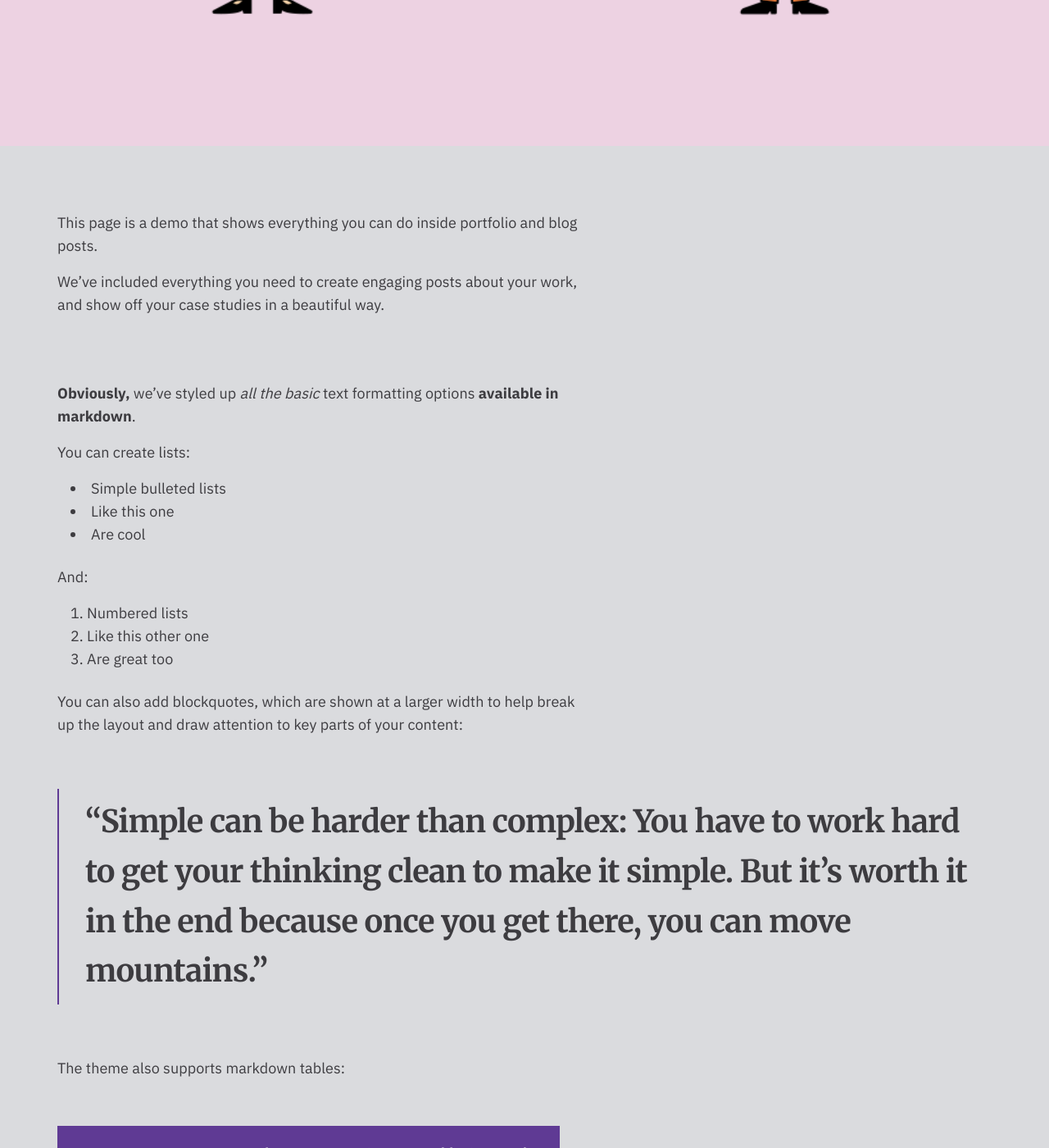
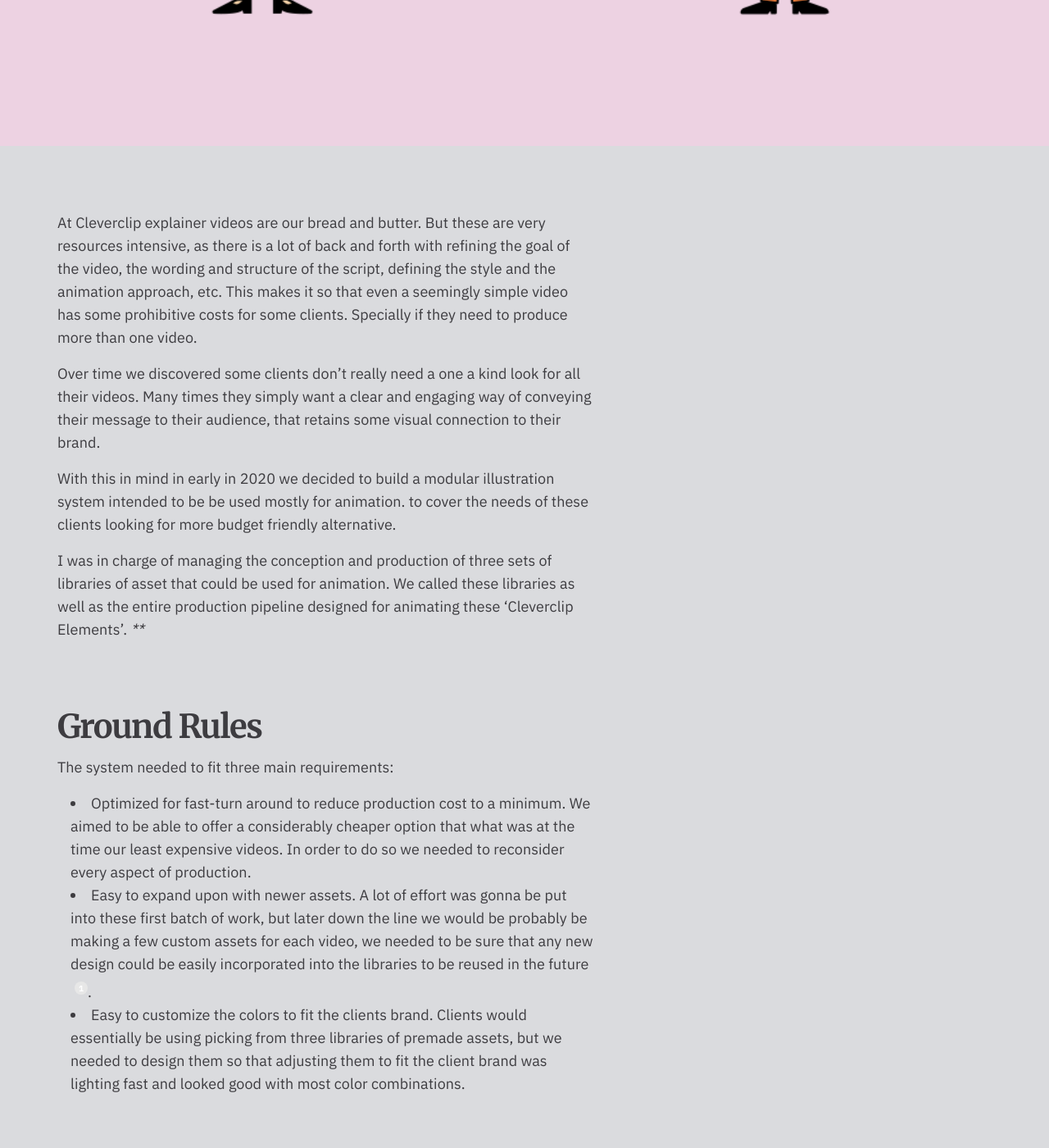
Before and after one commit to Zavorio/zavorio.github.io, a Jekyll site: the page built from _projects/2020-08-01-modular-illustration-system-for-animation.md, in a window 1280 px wide and 1400 px high, scrolled down 1096 px. Shown: the whole window at 82% size. Built offline with Jekyll 4.4.1, drawn with Linux system fonts in a browser that asks for light colours; nearby versions of some CDN libraries; some of the changed text lies outside the part shown.

Commit message:
Update 2020-08-01-modular-illustration-system-for-animation.md

````diff
--- a/_projects/2020-08-01-modular-illustration-system-for-animation.md
+++ b/_projects/2020-08-01-modular-illustration-system-for-animation.md
@@ -11,102 +11,102 @@ gallery_images:
   - demo.jpg
 ---
 
-This page is a demo that shows everything you can do inside portfolio and blog posts.
+At Cleverclip explainer videos are our bread and butter. But these are very resources intensive, as there is a lot of back and forth with refining the goal of the video, the  wording and structure of the script, defining the style and the animation approach, etc. This makes it so that even a seemingly simple video has some prohibitive costs for some clients. Specially if they need to produce more than one video.
 
-We've included everything you need to create engaging posts about your work, and show off your case studies in a beautiful way.
+Over time we discovered some clients don't really need a one a kind look for all their videos. Many times they simply want a clear and engaging way of conveying their message to their audience, that retains some visual connection to their brand.
 
-![](/nil-sample.png)
+With this in mind in early in 2020 we decided to build a modular illustration system intended to be be used mostly for animation. to cover the needs of these clients looking for more budget friendly alternative.
 
-**Obviously,** we’ve styled up *all the basic* text formatting options [available in markdown](https://github.com/adam-p/markdown-here/wiki/Markdown-Cheatsheet).
+I was in charge of managing the conception and production of three sets of libraries of asset that could be used for animation. We called these libraries as well as the entire production pipeline designed for animating these 'Cleverclip Elements'.
+****
 
-You can create lists:
 
-* Simple bulleted lists
-* Like this one
-* Are cool
+### Ground Rules
+The system needed to fit three main requirements:
 
-And:
+* Optimized for fast-turn around to reduce production cost to a minimum. We aimed to be able to offer a considerably cheaper option that what was at the time our least expensive videos. In order to do so we needed to reconsider every aspect of production.
+* Easy to expand upon with newer assets. A lot of effort was gonna be put into these first batch of work, but later down the line we would be probably be making a few custom assets for each video, we needed to be sure that any new design could be easily incorporated into the libraries to be reused in the future [^1].
+* Easy to customize the colors to fit the clients brand. Clients would essentially be using picking from three libraries of premade assets, but we needed to design them so that adjusting them to fit the client brand was lighting fast and looked good with most color combinations.
 
-1. Numbered lists
-2. Like this other one
-3. Are great too
 
-You can also add blockquotes, which are shown at a larger width to help break up the layout and draw attention to key parts of your content:
 
-> “Simple can be harder than complex: You have to work hard to get your thinking clean to make it simple. But it’s worth it in the end because once you get there, you can move mountains.”
+### The tools and their limits
+The initial idea of making such a design system had been floating around for a few years at the company.  Before our main option for housing the assets would have been:
+- A single massive Illustrator file that contained the entire library, which would be hard to browse and easy to disorganize.
+- A shared folder in DB with hundreds of individually exported SVGs that would also  be slow to browse through. and slow to modify in batches (eg: changing the color of all assets to fit the client's brand).
 
-The theme also supports markdown tables:
+For me any of these options was enough of a drag to not consider the viability of such a system to begin with. But after experiencing Figma's capability first hand what was once inconvenient became a breeze, with the right setup.
 
-| Item                 | Author        | Supports tables? | Price |
-|----------------------|---------------|------------------|-------|
-| Duet Jekyll Theme    | Jekyll Themes | Yes              | $49   |
-| Index Jekyll Theme   | Jekyll Themes | Yes              | $49   |
-| Journal Jekyll Theme | Jekyll Themes | Yes              | $49   |
+With Figma we could have a live library of assets for which everyone at the company could easily access and modify.
 
-And footnotes[^1], which link to explanations[^2] at the bottom of the page[^3].
 
-[^1]: Beautiful modern, minimal theme design.
-[^2]: Powerful features to show off your work.
-[^3]: Maintained and supported by the theme developer.
 
-You can throw in some horizontal rules too:
+### Style & Scope
+We opted to make three distinct libraries that would cover the needs of most of our clients. The styles were defined based on our experience of working with clients and observing trends online. The style had also to conform to the specifications of the system in Figma.
+
+Each style would have a basic amount of assets to work with that would cover what we knew to be the most elements used in basic explainer videos. We settled for 999 initial assets for each library covering 7 different categories:  each major category: People, Ideas, Places, Nature, Transportation, Buildings & Furniture.
+
+[^3] [^2]
+
+
+### Animation
+For animation, like most studios doing any kind of motion design, we work mostly with After Effects. It was easy to stick to After Effects for production, but we needed to speed things up. We opted to limit the
+
+
+
+### Documentation
+The system was optimized for efficiency but it would only be efficient on the long run if users know how to use it and the make the most out of it.
+
+We like many other companies have had problems keeping tracks of our processes documentation, with new people coming, seniors leaving, constant changes in workflow and tools.
+
+For Elements we made it our goal from the start **to have the whole production process documented from day** one so that any project manager could dig into the knowledge base to understand what the system is in order to sell it better. And that any creative with a working knowledge of After Effects could by themselves read the documentation and understand how to produce and Elements video from start to finish.
+
+This took much longer that expected. But the end result is absolutely worth it, as it was clear for everyone at the company what is the process and end result of an Elements project. The end result if a heft 5000 word live document. This also ended up setting a new standard for how we document other processes at the company.
+
+During the writing process we made sure the Knowledge Base would work for all three major parties involved:
+
+- Creatives on both motion design and illustration who would need to either do animation or assets for Elements projects.
+- Project Managers who would be overseeing the production of an Elements project.
+- Marketers who would be offering this brand new service to potential new clients or go back to clients who couldn't work with us previously because of their budget.
+
+
+
+### Takeaways
+
+#### Be Open
+Form the creative department we initially had a lot of resistance toward this kind of massively produced projects. But what we found is the that investing so much time in the initial design process, making the production process so frictionless, the process became fun and we could invest more time in adding little details to make the animation more dynamic.
+
+#### Think Hard
+Think hard before diving into production We spent a big chunk of time, perhaps 40% of the total of hours put into the project, figuring out the constraints for the system. We didn't want to start producing anything right away and figure out later down the road that the assets made could not be used because of some technical reason.
+
+#### Make it nice
+Branding the individual styles and even the name of the system (Elements), imbues it with . Some client might feel bad about having to opt for the budget option, but when we worked to preset them with very distinct style options with different names as well as custom music tracks that were not simply called song-01, song-02 and song-03, we make the client (and us) feel that they didn't opt for the cheap alternative.
+
+#### Documentation, documentation, documentation
+Writing things down is a must. Big messy systems like Elements are very powerful, but poorly documented they might be hard to catch on company wide or worse, fail at actually be as efficient as originally intended.
+
+Consider documenting early and leaving enough lay time toward the end to complete documentation. Also, consider the different kinds of readers for this documentation inside your organization. The marketing department have and entirely separate set of needs when trying to understand a system like this ('What is so cool about this that will help me sell ir') in comparison to the creatives doing the production labor ('How to I produce an Elements video from start to finish in the fastest way possible').[^4]
+
+- Creatives on both motion design and illustration who would need to either do animation or assets for Elements projects.
+- Project Managers who would be overseeing the production of an Elements project.
+- Marketers who would be offering this brand new service to potential new clients or go back to clients who couldn't work with us previously because of their budget.
+
+### Credits
+
+#### Illustrations
+Bea Ramirez, Kien Tran, Alejandro Segura, Carlos Saborío
+
+#### Animation Presets
+Jakub Skuropa, Kien Tran
+
+#### Documentation
+Jakub Skuropa, Alejandro Bonilla, Carlos Saborío
 
 ---
 
-#### Image galleries
+### Notes
 
-Here's a really neat custom feature we added – galleries:
-
-{% include post-components/gallery.html
-	columns = 2
-	full_width = true
-	images = "/images/demo.jpg,/images/demo.jpg,/images/demo.jpg,/images/demo.jpg,
-	"
-%}
-
-Inspired by the Galleries feature from WordPress, we've made it easy to create grid layouts for your images. Just use a simple Liquid snippet in your post to create a masonry grid image layout:
-
-{% raw %}
-```liquid
-{% include post-components/gallery.html
-	columns = 2
-	full_width = true
-	images = "/images/demo.jpg,/images/demo.jpg,/images/demo.jpg,/images/demo.jpg,
-	"
-%}
-```
-{% endraw %}
-
-*See what we did there? Code and syntax highlighting is built-in too!*
-
-Change the number inside the 'columns' setting to create different types of gallery for all kinds of purposes. You can even click on each image to seamlessly enlarge it on the page.
-
-
-#### Image carousels
-
-Here's another gallery with only one column, which creates a carousel slide-show instead.
-
-A nice little feature: the carousel only advances when it is in view, so your visitors won't scroll down to find it half way through your images.
-
-{% include post-components/gallery.html
-	columns = 1
-	full_width = true
-	images = "/images/demo.jpg,/images/demo.jpg,/images/demo.jpg
-	"
-%}
-
-#### What about videos?
-
-Videos are an awesome way to show off your work in a more engaging and personal way, and we’ve made sure they work great on our themes. Just paste an embed code from YouTube or Vimeo, and the theme makes sure it displays perfectly:
-
-{% include post-components/video.html
-	url = "https://player.vimeo.com/video/270725085?color=6c6e95&title=0&byline=0"
-	full_width = true
-%}
-
-### Pretty cool, huh?
-
-We've packed this theme with powerful features to show off your work.
-Why not put them to use on your new website?
-
-<a href="https://jekyllthemes.io/theme/made-portfolio-jekyll-theme" class="button--fill">Get This Theme</a>
+[^1]: A big source of inspiration for the our initial push with how to tackle the system came from this talk by at the Figma XXX. Highly recommend it to anyone who wants to tackle an illustration system in Figma.
+[^2]: We studied tons of freely available illustrations systems built in Figma before building our own. Some of the best ones we ran into are: A, B, C.
+[^3]: For this Knowledge base we wrote it all down in Notion, which is by far my favorite tool for company wikis as using it is effortlessly. Another tool I could recommend although I don't have much real experience with is is Slab.
+[^4]: We created an Airtable to keep track of production as well as for adding visual references for the designers of what each asset had to convey. Context is important here as as a Swiss company, most of our clients are Swiss, so a small rural town has a certain look in Switzerland that is not the same as one in Mexico or Spain, where some of our colleagues live. These references were very helpful to give a clear direction that helped us avoid lots of design revisions.
````
Also changed, not shown: other parts of _projects/2020-08-01-modular-illustration-system-for-animation.md (+1 -1 lines).
